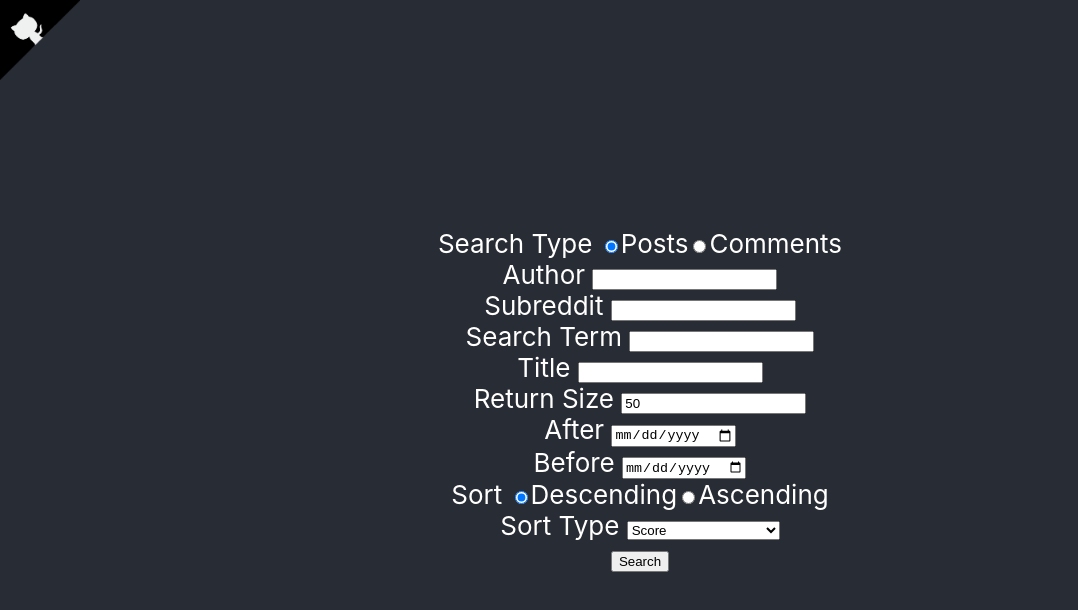
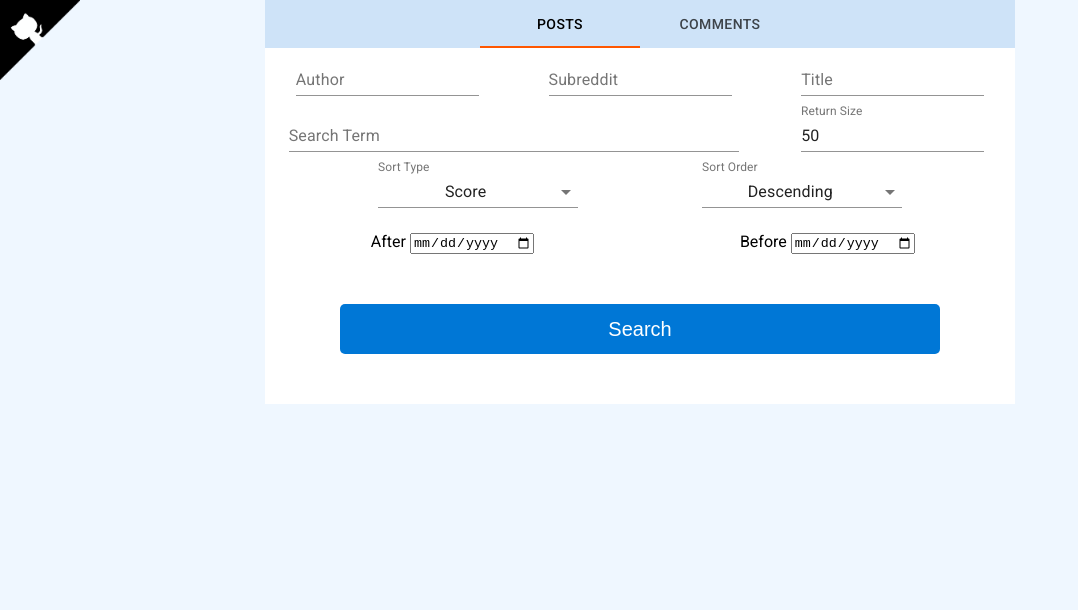
Before and after one commit to bmai53/reddit, a React (Create React App) app: page / in a window 1280 px wide. Shown: the top 610 px of the page, without its empty margins (0-1078 px from the left). Built offline with nearby package versions, Linux system fonts and the light colour scheme.

Commit message:
formatted form

```diff
--- a/package.json
+++ b/package.json
@@ -4,6 +4,8 @@
   "version": "0.1.0",
   "private": true,
   "dependencies": {
+    "@material-ui/core": "^4.10.2",
+    "@material-ui/pickers": "^3.2.10",
     "@testing-library/jest-dom": "^4.2.4",
     "@testing-library/react": "^9.5.0",
     "@testing-library/user-event": "^7.2.1",
@@ -13,7 +15,7 @@
     "react-scripts": "3.4.1"
   },
   "scripts": {
-    "start": "react-scripts start",
+    "start": "HOST=0.0.0.0 react-scripts start",
     "build": "react-scripts build",
     "test": "react-scripts test",
     "eject": "react-scripts eject",
--- a/public/index.html
+++ b/public/index.html
@@ -10,6 +10,7 @@
       content="Search Reddit!"
     />
     <title>Search Reddit</title>
+    <link rel="stylesheet" href="https://fonts.googleapis.com/css?family=Roboto:300,400,500,700&display=swap" />
   </head>
   <body>
     <noscript>You need to enable JavaScript to run this app.</noscript>
--- a/src/Form.js
+++ b/src/Form.js
@@ -4,22 +4,26 @@ import loading from './images/loading.svg'
 import Post from './Post'
 import Comment from './Comment'
 
+import './style/Form.css'
+
 import repoLink from './images/github-corner.png'
+
+import { Tabs, Tab, Grid, TextField, Select, InputLabel, FormControl, MenuItem } from '@material-ui/core'
 
 const Form = () => {
 
     const [searchSubmissions, setSearchSubmissions] = useState(true)
+    const [searchOption, setSearchOption] = useState(0)
 
     const [author, setAuthor] = useState("")
     const [title, setTitle] = useState("")
     const [subreddit, setSubreddit] = useState("")
     const [searchTerm, setSearchTerm] = useState("")
     const [size, setSize] = useState(50)
-    const [after, setAfter] = useState()
-    const [before, setBefore] = useState()
+    const [after, setAfter] = useState("")
+    const [before, setBefore] = useState("")
 
-    const [sortAsc, setSortAsc] = useState(false)
-    const [sortDesc, setSortDesc] = useState(true)
+    const [sort, setSort] = useState("desc")
     const [sortType, setSortType] = useState("score")
 
     const [isLoading, setIsLoading] = useState(false)
@@ -27,8 +31,15 @@ const Form = () => {
 
     const [contentList, setContentList] = useState([])
 
-    const handleChange = (event) => {
+    const handleChange = (event, newValue) => {
         const { name, value } = event.target
+
+        // material ui tabs
+        if (!name) {
+            if (newValue === 1) { setSearchSubmissions(false) }
+            else { setSearchSubmissions(true) }
+            setSearchOption(newValue)
+        }
 
         if (name === "author") { setAuthor(value) }
         if (name === "title") { setTitle(value) }
@@ -38,24 +49,7 @@ const Form = () => {
         if (name === "after") { setAfter(value) }
         if (name === "before") { setBefore(value) }
         if (name === "sortType") { setSortType(value) }
-        if (name === "sort") {
-            if (value === "desc") {
-                setSortDesc(true)
-                setSortAsc(false)
-            } else {
-                setSortDesc(false)
-                setSortAsc(true)
-            }
-        }
-
-        if (name === "searchType") {
-            if (value === "submissions") {
-                setSearchSubmissions(true)
-            } else {
-                setSearchSubmissions(false)
-            }
-        }
-
+        if (name === "sort") { setSort(value) }
     }
 
     const apiQuery = (event) => {
@@ -66,8 +60,6 @@ const Form = () => {
             "https://api.pushshift.io/reddit/search/submission" :
             "https://api.pushshift.io/reddit/search/comment"
 
-        const sortAscOrDesc = sortDesc ? "desc" : "asc"
-
         axios.get(apiEndPoint, {
             params: {
                 author: author,
@@ -77,7 +69,7 @@ const Form = () => {
                 size: size,
                 after: after,
                 before: before,
-                sort: sortAscOrDesc,
+                sort: sort,
                 sort_type: sortType
             }
         })
@@ -110,7 +102,7 @@ const Form = () => {
                     // posts contains parent post data
                     const posts = response.data.data
                     const postInfoArray = apiResponse.map((data) => {
-                        const postInfo = posts.find( element => ("t3_" + element.id) === data.link_id )
+                        const postInfo = posts.find(element => ("t3_" + element.id) === data.link_id)
                         return (
                             {
                                 postId: data.link_id,
@@ -138,63 +130,99 @@ const Form = () => {
         }
     }, [apiResponse])
 
+    // for material ui tabs
+    const styles = {
+        tabIndicator: {
+            style: {
+                background: "#FF5700",
+            }
+        }
+    };
+
     return (
         <div>
             <a href="https://github.com/bmai53/reddit-search">
                 <img className="repoLink" alt="github logo" src={repoLink} />
             </a>
-            <form onSubmit={apiQuery}>
-                <label>Search Type </label>
-                <label>
-                    <input type="radio" name="searchType" onChange={handleChange} value="submissions" checked={searchSubmissions} />
-                Posts
-            </label>
-                <label>
-                    <input type="radio" name="searchType" onChange={handleChange} value="comments" checked={!searchSubmissions} />
-                Comments
-            </label>
-                <br />
-                <label>Author </label>
-                <input type="text" name="author" onChange={handleChange} value={author} />
-                <br />
-                <label>Subreddit </label>
-                <input type="text" name="subreddit" onChange={handleChange} value={subreddit} />
-                <br />
-                <label>Search Term </label>
-                <input type="text" name="searchTerm" onChange={handleChange} value={searchTerm} />
-                <br />
-                <label>Title </label>
-                <input type="text" name="title" onChange={handleChange} value={title} />
-                <br />
-                <label>Return Size </label>
-                <input type="number" name="size" onChange={handleChange} value={size} />
-                <br />
+            <form onSubmit={apiQuery} className="Form">
+                <div className="TabBar">
+                    <Tabs value={searchOption} onChange={handleChange} TabIndicatorProps={styles.tabIndicator} centered >
+                        <Tab label="Posts" />
+                        <Tab label="Comments" />
+                    </Tabs>
+                </div>
+
+                <div className="Inputs">
+                    <Grid container spacing={1} justify="center">
+
+                        <Grid item xs={4}>
+                            <TextField label="Author" className="InputAuthor" type="text" name="author" onChange={handleChange} value={author} />
+                        </Grid>
+
+                        <Grid item xs={4}>
+                            <TextField label="Subreddit" className="InputSubreddit" type="text" name="subreddit" onChange={handleChange} value={subreddit} />
+                        </Grid>
+
+                        <Grid item xs={4}>
+                            <TextField label="Title" className="InputTitle" type="text" name="title" onChange={handleChange} value={title} />
+                        </Grid>
+
+                        <Grid item xs={8}>
+                            <TextField label="Search Term" style={{ width: 450 }} className="InputSearchTerm" type="text" name="searchTerm" onChange={handleChange} value={searchTerm} />
+                        </Grid>
+
+                        <Grid item xs={4}>
+                            <TextField label="Return Size" className="InputReturnSize" type="number" name="size" onChange={handleChange} value={size} />
+                        </Grid>
+
+                        <Grid item xs={12} spacing={3} container direction="row" justify="space-evenly" alignItems="center">
+
+                            <Grid item>
+                                <FormControl style={{ minWidth: 200 }}>
+                                    <InputLabel>
+                                        Sort Type
+                                </InputLabel>
+                                    <Select autoWidth label="Sort Type" name="sortType" onChange={handleChange} value={sortType}>
+                                        <MenuItem value="score">Score</MenuItem>
+                                        <MenuItem value="num_comments">Num. of Comments</MenuItem>
+                                        <MenuItem value="created_utc">Created Date</MenuItem>
+                                    </Select>
+                                </FormControl>
+
+                            </Grid>
+
+                            <Grid item>
+                                <FormControl style={{ minWidth: 200 }}>
+                                    <InputLabel>
+                                        Sort Order
+                                </InputLabel>
+                                    <Select label="Sort Order" name="sort" onChange={handleChange} value={sort}>
+                                        <MenuItem value="desc">Descending</MenuItem>
+                                        <MenuItem value="asc">Ascending</MenuItem>
+                                    </Select>
+                                </FormControl>
+                            </Grid>
+
+                            <Grid item xs={6}>
                                 <label>After </label>
-                <input type="date" name="after" onChange={handleChange} value={after} />
-                <br />
+                                <input label="After" type="date" name="after" onChange={handleChange} value={after} />
+                            </Grid>
+
+                            <Grid item xs={6}>
                                 <label>Before </label>
-                <input type="date" name="before" onChange={handleChange} value={before} />
-                <br />
-                <label>Sort </label>
-                <label>
-                    <input type="radio" name="sort" onChange={handleChange} value="desc" checked={sortDesc} />
-                Descending
-            </label>
-                <label>
-                    <input type="radio" name="sort" onChange={handleChange} value="asc" checked={sortAsc} />
-                Ascending
-            </label>
-                <br />
-                <label>Sort Type </label>
-                <select name="sortType" onChange={handleChange} value={sortType}>
-                    <option value="score">Score</option>
-                    <option value="num_comments">Number of Comments</option>
-                    <option value="created_utc">Created Date</option>
-                </select>
+                                <input label="Before" type="date" name="before" onChange={handleChange} value={"before"} />
+                            </Grid>
 
-                <br />
-                <button>Search</button>
-                <br />
+
+                        </Grid>
+
+                    </Grid>
+                </div>
+
+                <Grid container justify="center">
+                    <button className="SearchButton">Search</button>
+                </Grid>
+
             </form>
             <div>
                 {isLoading ? <img src={loading} alt="loading"></img> : contentList}
--- a/src/style/App.css
+++ b/src/style/App.css
@@ -1,13 +1,10 @@
 
 .App {
   text-align: center;
-  background-color: #282c34;
+  background-color: #EFF7FF;
   min-height: 100vh;
   display: flex;
-  /* flex-direction: column; */
-  align-items: center;
   justify-content: center;
-  font-size: calc(10px + 2vmin);
   color: white;
 }
 
--- /dev/null
+++ b/src/style/Form.css
@@ -0,0 +1,39 @@
+.Form{
+    color: black;
+    background-color: white;
+    font-family: Roboto;
+    /* min-width: 40vw; */
+    width: 750px;
+    text-align: center;
+}
+
+.TabBar{
+    background-color: #CEE3F8;
+}
+
+
+.sortOrderLabel{
+    font-size: 10px;
+}
+
+.SearchButton{
+    font-size: 20px;
+    margin: 50px;
+    width: 600px;
+    height: 50px;
+    background: #0077D6;
+    color: white;
+    border-radius: 5px;
+    border: white;
+}
+
+
+@media only screen
+  and (min-device-width: 320px)
+  and (max-device-width: 480px)
+  and (-webkit-min-device-pixel-ratio: 2){
+
+    .SearchButton{
+        width: 100vw
+    }
+}
```
Also changed, not shown: 1 other file (tests, documents, lock files or other folders). Lines whose indentation alone changed are shown as unchanged.
